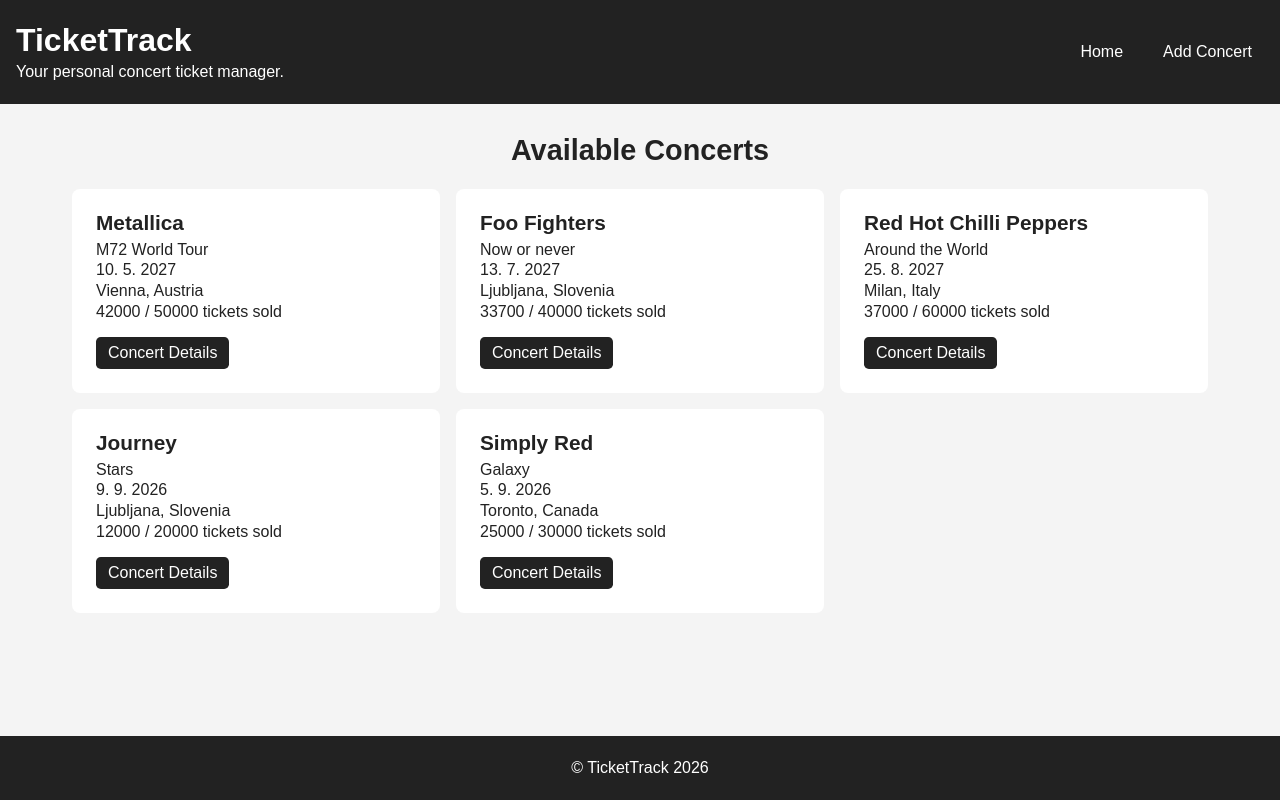
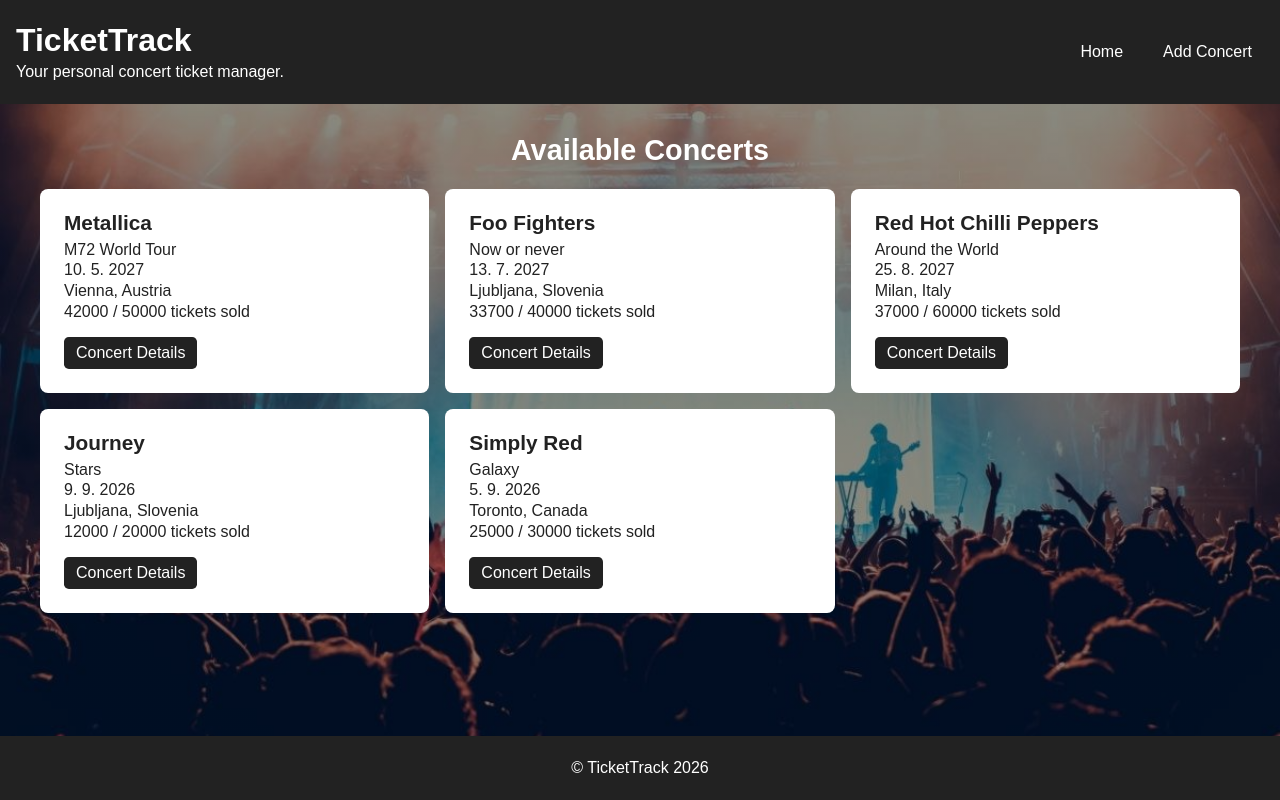
Before and after one commit to Spiritus93/TicketTrack, a React (Vite) app: page / in a window 1280 px wide. Built offline with nearby package versions, Linux system fonts and the light colour scheme; data requests are answered from the project's data file.

Commit message:
Added background image to homepage

```diff
--- a/src/App.jsx
+++ b/src/App.jsx
@@ -5,14 +5,17 @@
 import ConcertDetails from "./pages/ConcertDetails/ConcertDetails.jsx";
 import EditConcert from "./pages/EditConcert/EditConcert.jsx";
 import Footer from "./components/Footer/Footer.jsx";
-import { Routes, Route } from "react-router-dom";
+import { Routes, Route, useLocation } from "react-router-dom";
 
 function App() {
+
+    const location = useLocation();
+
   return (
       <>
           <Header />
 
-          <main id="center">
+          <main className={location.pathname === "/" ? "home-background" : ""}>
               <Routes>
                   <Route path="/" element={<Home />} />
                   <Route path="/add-concert" element={<AddConcert />} />
--- a/src/pages/ConcertDetails/ConcertDetails.jsx
+++ b/src/pages/ConcertDetails/ConcertDetails.jsx
@@ -46,7 +46,7 @@
 
     return(
         <section className="concerts">
-            <h2 className="concerts-title">Concert Details</h2>
+            <h2 className="concerts-title-details">Concert Details</h2>
             <div className="concert-details">
                 <h3>{concert?.artist}</h3>
                 <p>{concert?.tour}</p>
--- a/src/pages/ConcertDetails/ConcertDetails.scss
+++ b/src/pages/ConcertDetails/ConcertDetails.scss
@@ -24,6 +24,13 @@
   font-weight: bold;
 }
 
+.concerts-title-details {
+  font-size: 1.8rem;
+  font-weight: bold;
+  margin-bottom: 1.5rem;
+  text-align: center;
+}
+
 .concert-details-actions {
   display: flex;
   gap: 10px;
--- a/src/pages/Home/Home.jsx
+++ b/src/pages/Home/Home.jsx
@@ -19,6 +19,7 @@
     }, []);
 
     return(
+        <div className="home">
             <section className="concerts">
                 <h2 className="concerts-title">Available Concerts</h2>
                 <div className="concerts-grid">
@@ -36,6 +37,7 @@
                     ))}
                 </div>
             </section>
+        </div>
     )
 }
 
--- a/src/pages/Home/Home.scss
+++ b/src/pages/Home/Home.scss
@@ -1,4 +1,5 @@
 .concerts-title {
+  color: white;
   font-size: 1.8rem;
   font-weight: bold;
   margin-bottom: 1.5rem;
@@ -16,3 +17,8 @@
     grid-template-columns: 1fr;
   }
 }
+
+.home {
+  max-width: 1200px;
+  margin: 0 auto;
+}
--- a/src/styles/index.scss
+++ b/src/styles/index.scss
@@ -16,9 +16,16 @@
 
 main {
   width: 100%;
-  max-width: 1200px;
-  margin: 0 auto;
   padding: 2rem;
   flex: 1;
   overflow-y: auto;
 }
+
+.home-background {
+  background:
+          linear-gradient(rgba(0, 0, 0, 0.45), rgba(0, 0, 0, 0.45)),
+          url("../assets/cover-image.jpg");
+
+  background-size: cover;
+  background-position: center;
+}
```
Lines whose indentation alone changed are shown as unchanged.
